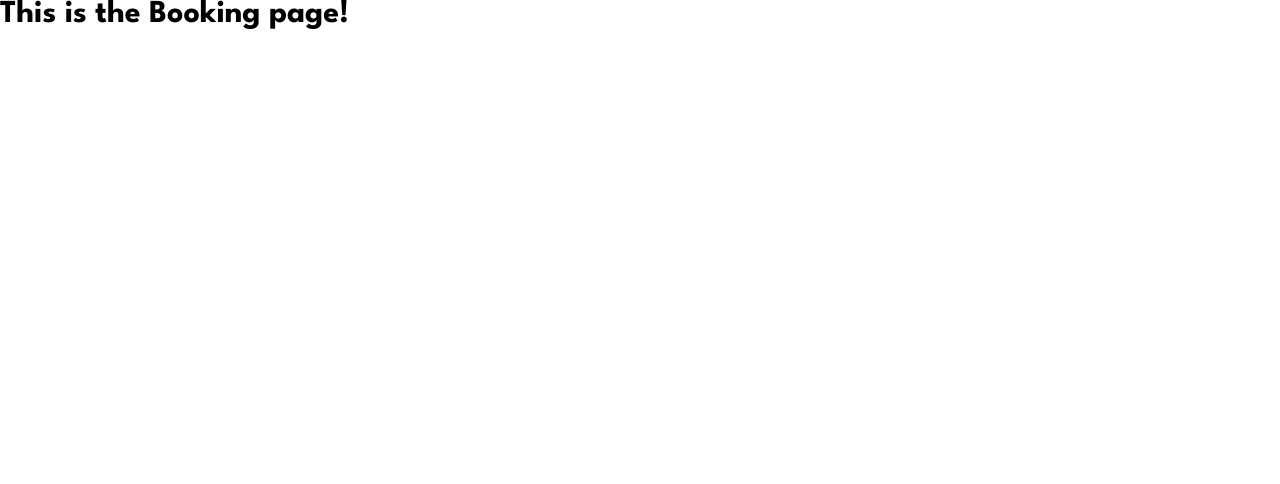
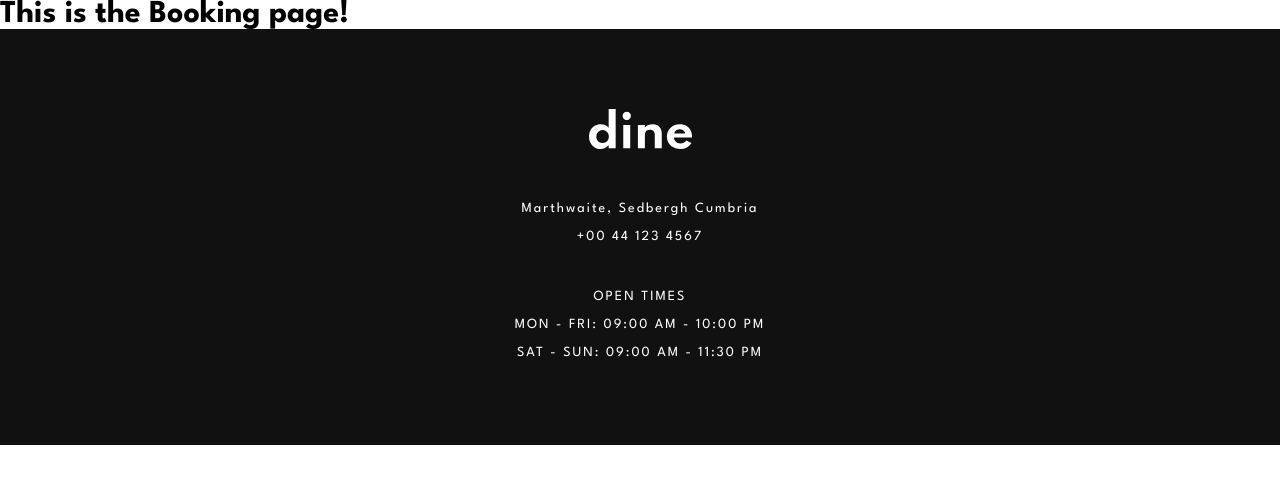
Before and after one commit to Oleksandr-Berd/dine_restourant, a React (Create React App) app: page /booking in a window 1280 px wide. Shown: the top 484 px of the page. Built offline with nearby package versions, Linux system fonts and the light colour scheme.

Commit message:
home page is done

```diff
--- /dev/null
+++ b/src/components/Footer/Footer.tsx
@@ -0,0 +1,22 @@
+import * as SC from "./FooterStyled"
+
+import { ReactComponent as LogoSvg } from "../../assets/images/logo.svg"
+
+const Footer = (): JSX.Element => {
+    return (<SC.CommonContainer>
+        {/* <SC.Title>dine</SC.Title> */}
+        <LogoSvg/>
+        <SC.AddressContainer>
+            <SC.Address>Marthwaite, Sedbergh
+                Cumbria</SC.Address>
+            <SC.Tel href="tel:+00441234567">+00 44 123 4567</SC.Tel>
+        </SC.AddressContainer>
+        <SC.Schedule>
+            <SC.ScheduleTitle>open times</SC.ScheduleTitle>
+            <p>MON - FRI: 09:00 AM - 10:00 PM</p>
+            <p>SAT - SUN: 09:00 AM - 11:30 PM</p>
+        </SC.Schedule>
+    </SC.CommonContainer> );
+}
+
+export default Footer;
--- /dev/null
+++ b/src/components/Footer/FooterStyled.ts
@@ -0,0 +1,51 @@
+import styled from "styled-components"
+import { ReactComponent as LogoSvg } from "../../assets/images/logo.svg";
+
+
+export const CommonContainer = styled.footer`
+  padding-top: 80px;
+  padding-bottom: 78px;
+  padding-right: ${(props) => props.theme.space[6]};
+  padding-left: ${(props) => props.theme.space[6]};
+
+  text-align: center;
+
+  background-color: ${props => props.theme.color.backgroundDark};
+  color: ${props => props.theme.color.textSecondary};
+`;
+
+export const AddressContainer = styled.div`
+  width: ${props => props.theme.percentage[7]};
+
+  margin-left: auto;
+  margin-right: auto;
+  margin-top: 42px;
+  margin-bottom: ${props => props.theme.space[8]};
+
+  text-align: center;
+  font-size: 14px;
+  line-height: 2;
+  font-weight: ${props => props.theme.weight.normal};
+  letter-spacing: 2px;
+`;
+
+export const Address = styled.address`
+font-style: normal;
+`
+
+export const Tel = styled.a`
+text-decoration: none;
+  color: ${(props) => props.theme.color.textSecondary};
+`;
+
+export const Schedule = styled.div`
+  text-align: center;
+  font-size: 14px;
+  line-height: 2;
+  font-weight: ${(props) => props.theme.weight.normal};
+  letter-spacing: 2px;
+`;
+
+export const ScheduleTitle = styled.p`
+text-transform: uppercase;
+`
--- a/src/components/Hero/Hero.tsx
+++ b/src/components/Hero/Hero.tsx
@@ -3,6 +3,8 @@ import React from 'react';
 import * as SC from "./HeroStyled"
 
 import heroMobile from "../../assets/images/homepage/hero-bg-mobile@2x.jpg"
+import { ReactComponent as LogoSvg } from "../../assets/images/logo.svg"
+
 
 const Hero = (): JSX.Element => {
 
@@ -10,7 +12,7 @@ const Hero = (): JSX.Element => {
 
     return (<SC.HeroStyled $image={heroMobile}>
         <SC.HeroContainer>
-            <SC.Title>dine</SC.Title>
+            <LogoSvg/>
             <SC.SubTitle>Exquisite dining
                 since 1989</SC.SubTitle>
             <SC.Text>Experience our seasonal menu in beautiful country surroundings. Eat the freshest produce from the comfort of our farmhouse.</SC.Text>
--- a/src/components/Hero/HeroStyled.ts
+++ b/src/components/Hero/HeroStyled.ts
@@ -29,6 +29,8 @@ export const Title = styled.h1`
 `;
 
 export const SubTitle = styled.h2`
+  margin-top: ${(props) => props.theme.space[9]};
+
   margin-bottom: 21px;
 
   font-size: ${(props) => props.theme.size.M};
--- a/src/components/SharedLayout/SharedLayout.tsx
+++ b/src/components/SharedLayout/SharedLayout.tsx
@@ -5,6 +5,7 @@ import { Dna } from "react-loader-spinner";
 
 const SharedLayout = (): JSX.Element => {
     return (<SC.SharedLayoutStyled>
+
         <Suspense fallback={<Dna
             visible={true}
             height="80"
@@ -15,7 +16,7 @@ const SharedLayout = (): JSX.Element => {
         />}>
             <Outlet />
         </Suspense>
-    </SC.SharedLayoutStyled> );
+    </SC.SharedLayoutStyled>);
 }
 
 export default SharedLayout;
--- a/src/pages/BookingPage/BookingPage.tsx
+++ b/src/pages/BookingPage/BookingPage.tsx
@@ -1,6 +1,9 @@
+import Footer from "components/Footer/Footer";
+
 const BookingPage = () => {
     return (<div>
         <h1>This is the Booking page!</h1>
+        <Footer/>
         </div>);
 }
 
--- a/src/pages/HomePage/HomePage.tsx
+++ b/src/pages/HomePage/HomePage.tsx
@@ -6,6 +6,7 @@ import LocalFood from 'components/EnjoyablePlace/LocalFood';
 import DeviMenu from 'components/Menu/DeviMenu';
 import Events from 'components/Events/Events';
 import Ready from 'components/Ready/Ready';
+import Footer from 'components/Footer/Footer';
 
 const HomePage = (): JSX.Element => {
 
@@ -15,7 +16,8 @@ const HomePage = (): JSX.Element => {
         <LocalFood />
         <DeviMenu />
         <Events />
-        <Ready/>
+        <Ready />
+        <Footer/>
     </div>);
 }
 
```
